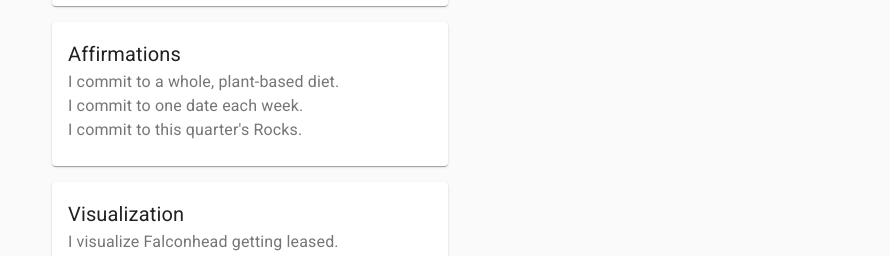
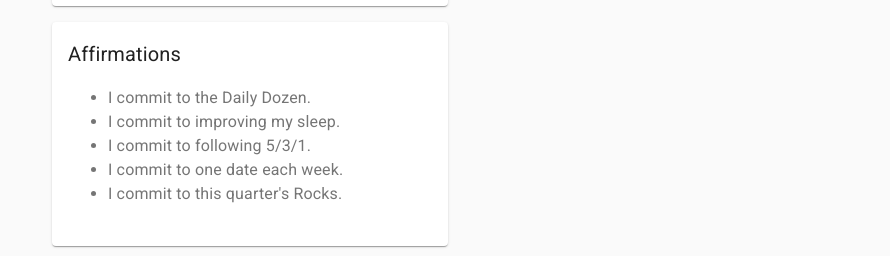
Before and after one commit to dlackey/miracle, a React (Create React App) app: page / in a window 1280 px wide. Shown: the part 430-686 px from the top of the page, without its empty margins (390-1280 px from the left). Built offline with nearby package versions, Linux system fonts and the light colour scheme.

Commit message:
Added affirmations

```diff
--- a/src/components/Savers.js
+++ b/src/components/Savers.js
@@ -14,11 +14,13 @@ function Silence() {
 
 function Affirmations() {
   const text = (
-    <React.Fragment>
-      I commit to a whole, plant-based diet.<br />
-      I commit to one date each week.<br />
-      I commit to this quarter's Rocks.
-    </React.Fragment>
+    <ul>
+      <li>I commit to the Daily Dozen.</li>
+      <li>I commit to improving my sleep.</li>
+      <li>I commit to following 5/3/1.</li>
+      <li>I commit to one date each week.</li>
+      <li>I commit to this quarter's Rocks.</li>
+    </ul>
   );
 
   return (
```
